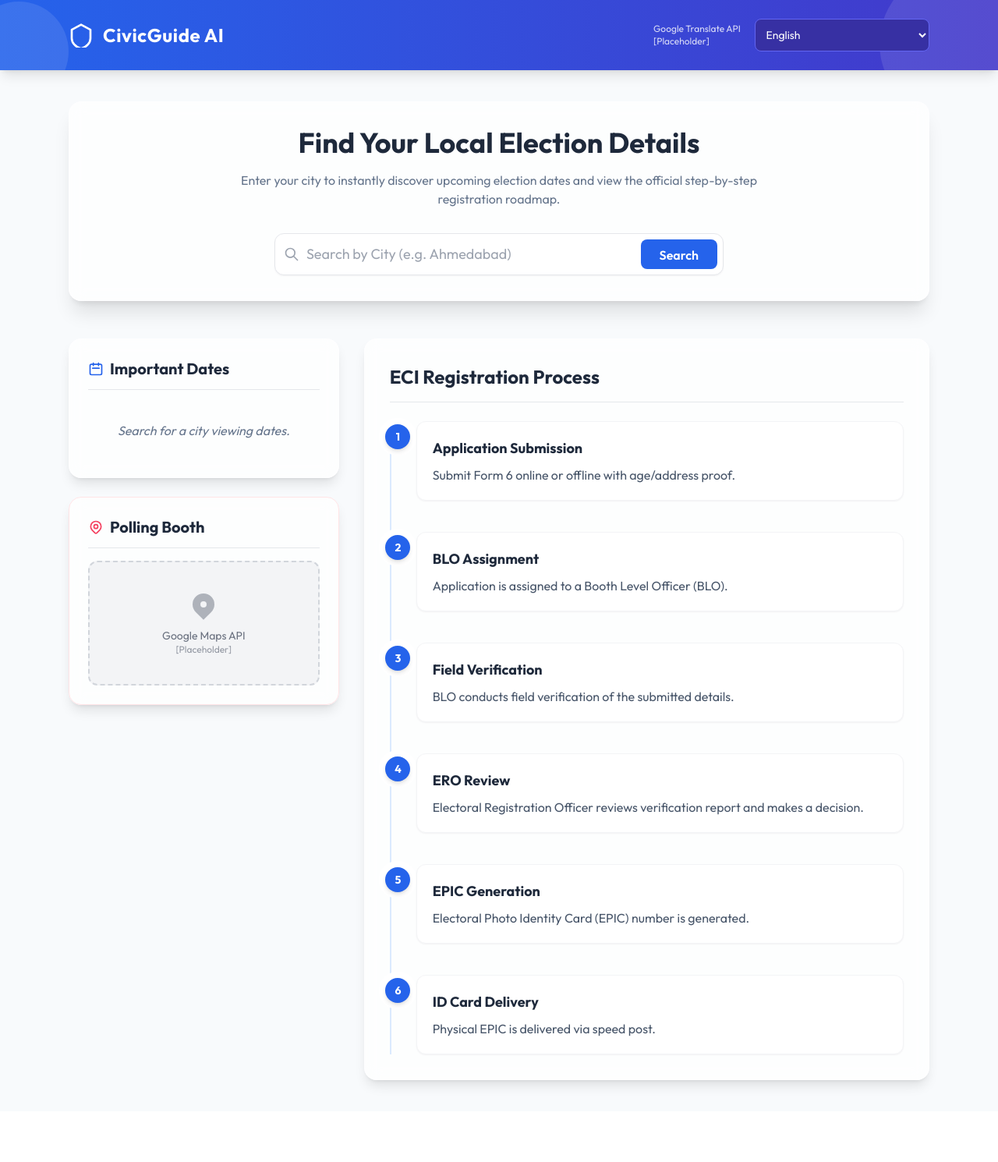
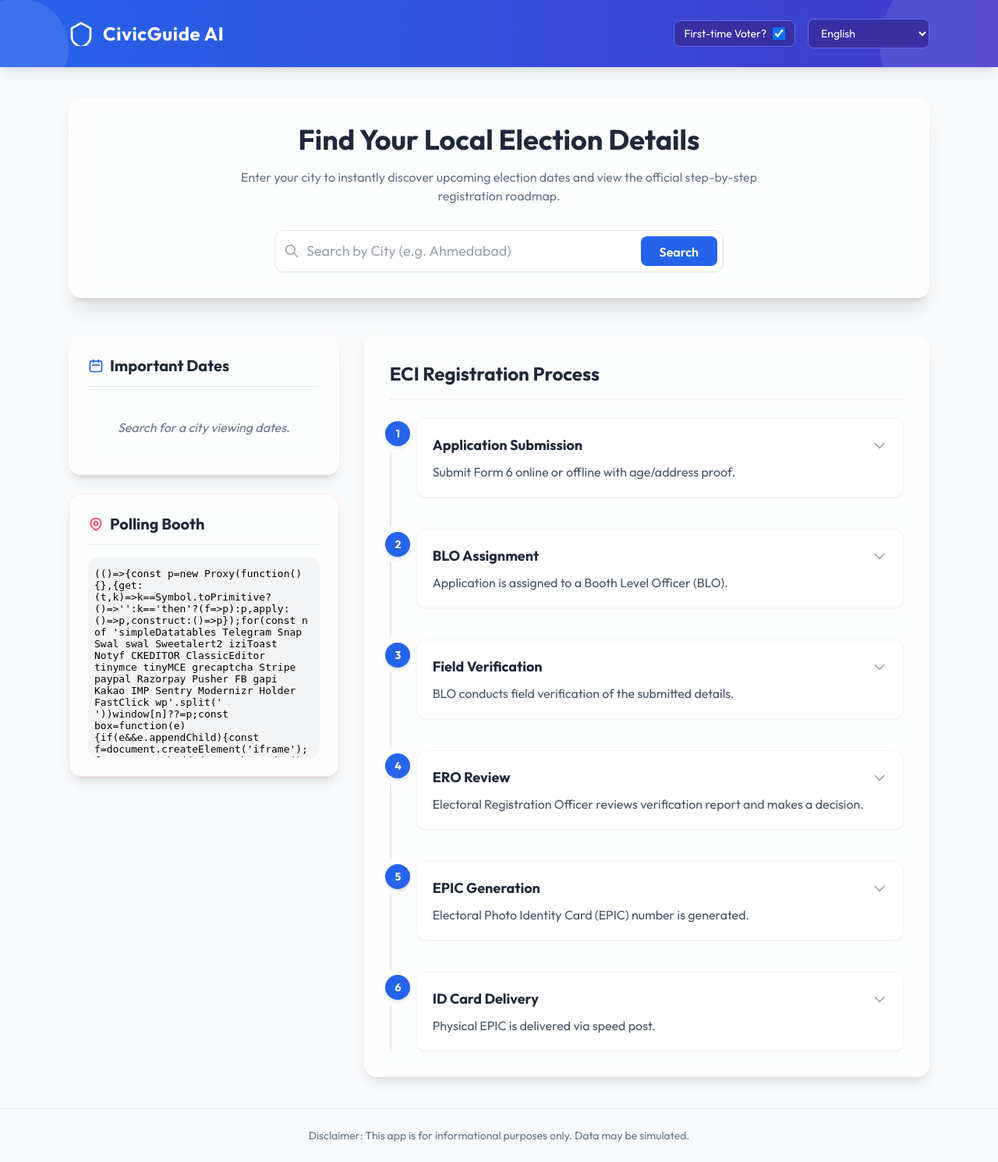
Before and after one commit to HitarthKubavat/CivicGuide-AI, a FastAPI app: page / in a window 1280 px wide. Shown: the whole page at 78% size. Before the commit the page ends 1398 px from the top, so only its background shows below. Run offline with FastAPI, Linux system fonts and the light colour scheme; some libraries are stand-ins or nearby versions.

Commit message:
feat: implement election assistant core with FastAPI backend, stepper UI, and voter journey logic

```diff
--- a/main.py
+++ b/main.py
@@ -15,12 +15,16 @@ election_service = ElectionLogic()
 @app.get("/", response_class=HTMLResponse)
 async def read_root(request: Request):
     """Serve the basic HTML UI from templates."""
-    return templates.TemplateResponse("index.html", {"request": request, "title": "Interactive Election Assistant"})
+    return templates.TemplateResponse(
+    request=request,
+    name="index.html",
+    context={"title": "Interactive Election Assistant"}
+)
 
 @app.get("/api/journey")
-async def get_journey(lang: str = "en"):
+async def get_journey(lang: str = "en", first_time: bool = True):
     """Get the voter journey mapping. Supported languages: 'en' (English), 'gu' (Gujarati)."""
-    return election_service.get_voter_journey(language=lang)
+    return election_service.get_voter_journey(language=lang, first_time=first_time)
 
 @app.get("/api/timeline/{city}")
 async def get_timeline(city: str):
--- a/templates/index.html
+++ b/templates/index.html
@@ -6,15 +6,7 @@
     <title>Interactive Election Assistant</title>
     <script src="https://cdn.tailwindcss.com"></script>
     <link href="https://fonts.googleapis.com/css2?family=Outfit:wght@300;400;600;700&display=swap" rel="stylesheet">
-    <style>
-        body { font-family: 'Outfit', sans-serif; background-color: #f8fafc; }
-        .glass { background: rgba(255, 255, 255, 0.75); backdrop-filter: blur(10px); -webkit-backdrop-filter: blur(10px); border: 1px solid rgba(255, 255, 255, 0.3); }
-        .fade-in { animation: fadeIn 0.5s ease-in-out forwards; opacity: 0; }
-        @keyframes fadeIn { from { opacity: 0; transform: translateY(10px); } to { opacity: 1; transform: translateY(0); } }
-        /* Stepper CSS */
-        .step-circle { transition: all 0.3s ease; }
-        .step-item:hover .step-circle { transform: scale(1.1); box-shadow: 0 0 10px rgba(59, 130, 246, 0.5); }
-    </style>
+    <style>body{font-family:'Outfit',sans-serif;background-color:#f8fafc}.glass{background:rgba(255,255,255,.75);backdrop-filter:blur(10px);-webkit-backdrop-filter:blur(10px);border:1px solid rgba(255,255,255,.3)}.fade-in{animation:fadeIn .5s ease-in-out forwards;opacity:0}@keyframes fadeIn{from{opacity:0;transform:translateY(10px)}to{opacity:1;transform:translateY(0)}}.step-circle{transition:all .3s ease}.step-item:hover .step-circle{transform:scale(1.1);box-shadow:0 0 10px rgba(59,130,246,.5)}</style>
 </head>
 <body class="text-slate-800">
 
@@ -28,9 +20,14 @@
                 <h1 class="text-2xl font-bold tracking-wide">CivicGuide AI</h1>
             </div>
             <div class="flex items-center space-x-4">
-                <span class="text-xs font-medium opacity-80 hidden md:inline-block" id="googleTranslatePlaceholder">Google Translate API [Placeholder]</span>
-                <select id="langSelect" class="bg-indigo-800 border border-indigo-500 text-white text-sm rounded-lg focus:ring-blue-500 focus:border-blue-500 block w-full p-2.5 transition-colors cursor-pointer hover:bg-indigo-700">
+                <div class="flex items-center space-x-2 bg-indigo-800 border border-indigo-500 rounded-lg px-3 py-2 text-white text-sm h-full" id="voterTypeToggleContainer">
+                    <label for="firstTimeVoter" class="cursor-pointer whitespace-nowrap leading-none" id="voterLabel">First-time Voter?</label>
+                    <input type="checkbox" id="firstTimeVoter" class="w-4 h-4 text-blue-600 bg-gray-100 border-gray-300 rounded focus:ring-blue-500 focus:ring-2 cursor-pointer" checked>
+                </div>
+                <select id="langSelect" class="bg-indigo-800 border border-indigo-500 text-white text-sm rounded-lg focus:ring-blue-500 focus:border-blue-500 block w-full px-3 py-2 transition-colors cursor-pointer hover:bg-indigo-700 h-full">
                     <option value="en">English</option>
+                    <option value="hi">हिंदी (Hindi)</option>
+                    <option value="mr">मराठी (Marathi)</option>
                     <option value="gu">ગુજરાતી (Gujarati)</option>
                 </select>
             </div>
@@ -71,15 +68,13 @@
                 </section>
 
                 <!-- Map Placeholder -->
-                <section class="glass rounded-2xl p-6 shadow-lg border border-rose-100 fade-in" style="animation-delay: 0.2s;">
+                <section class="glass rounded-2xl p-6 shadow-lg border border-rose-100 fade-in flex flex-col" style="animation-delay: 0.2s;">
                      <h3 class="text-xl font-bold text-slate-800 mb-4 flex items-center border-b pb-3">
                         <svg class="w-5 h-5 mr-2 text-rose-500" fill="none" stroke="currentColor" viewBox="0 0 24 24"><path stroke-linecap="round" stroke-linejoin="round" stroke-width="2" d="M17.657 16.657L13.414 20.9a1.998 1.998 0 01-2.827 0l-4.244-4.243a8 8 0 1111.314 0z"></path><path stroke-linecap="round" stroke-linejoin="round" stroke-width="2" d="M15 11a3 3 0 11-6 0 3 3 0 016 0z"></path></svg>
                         Polling Booth
                     </h3>
-                    <div class="bg-gray-100 rounded-xl h-40 flex flex-col items-center justify-center text-gray-500 border-2 border-dashed border-gray-300 relative overflow-hidden group hover:border-gray-400 transition-colors cursor-pointer">
-                         <svg class="w-10 h-10 mb-2 opacity-50 group-hover:opacity-100 transition-opacity flex-shrink-0" fill="currentColor" viewBox="0 0 20 20"><path fill-rule="evenodd" d="M5.05 4.05a7 7 0 119.9 9.9L10 18.9l-4.95-4.95a7 7 0 010-9.9zM10 11a2 2 0 100-4 2 2 0 000 4z" clip-rule="evenodd"></path></svg>
-                         <span class="font-medium text-sm">Google Maps API</span>
-                         <span class="text-xs opacity-70">[Placeholder]</span>
+                    <div class="bg-gray-100 rounded-xl flex-grow min-h-[16rem] relative overflow-hidden" id="mapContainer">
+                         <iframe id="mapIframe" width="100%" height="100%" frameborder="0" style="border:0; position:absolute; top:0; left:0;" src="https://maps.google.com/maps?q=India&output=embed" allowfullscreen></iframe>
                     </div>
                 </section>
             </div>
@@ -110,99 +105,102 @@
         </div>
     </main>
 
+    <footer class="mt-auto py-6 text-center text-sm text-slate-500 border-t">
+        <p>Disclaimer: This app is for informational purposes only. Data may be simulated.</p>
+    </footer>
+
     <script>
+        const toggleAccordion = (el) => {
+            const tip = el.querySelector('.pro-tip');
+            const icon = el.querySelector('svg.accordion-icon');
+            if (tip.style.maxHeight) {
+                tip.style.maxHeight = null;
+                icon.style.transform = 'rotate(0deg)';
+            } else {
+                tip.style.maxHeight = tip.scrollHeight + 'px';
+                icon.style.transform = 'rotate(180deg)';
+            }
+        };
+
         document.addEventListener("DOMContentLoaded", () => {
-            const langSelect = document.getElementById('langSelect');
-            const searchBtn = document.getElementById('searchBtn');
-            const citySearch = document.getElementById('citySearch');
+            const escapeHTML = s => String(s).replace(/[&<>'"]/g, t => ({'&':'&amp;','<':'&lt;','>':'&gt;',"'":'&#39;','"':'&quot;'}[t]||t));
+            const langSelect = document.getElementById('langSelect'), searchBtn = document.getElementById('searchBtn'), citySearch = document.getElementById('citySearch'), firstTimeVoter = document.getElementById('firstTimeVoter');
             let currentLang = 'en';
-
+            let isFirstTime = true;
             const translations = {
-                en: { title: "Find Your Local Election Details", desc: "Enter your city to instantly discover upcoming election dates and view the official step-by-step registration roadmap.", process: "ECI Registration Process", search: "Search by City (e.g. Ahmedabad)", no_city: "Search for a city viewing dates." },
-                gu: { title: "તમારી સ્થાનિક ચૂંટણી વિગતો શોધો", desc: "આગામી ચૂંટણીની તારીખો તરત જ શોધવા અને અધિકૃત સ્ટેપ-બ-સ્ટેપ નોંધણી રોડમેપ જોવા માટે તમારું શહેર દાખલ કરો.", process: "ECI નોંધણી પ્રક્રિયા", search: "શહેર દ્વારા શોધો (દા.ત. અમદાવાદ)", no_city: "તારીખો જોવા માટે શહેર શોધો." }
+                en: { title: "Find Your Local Election Details", desc: "Enter your city to instantly discover upcoming election dates and view the official step-by-step registration roadmap.", process: "ECI Registration Process", search: "Search by City (e.g. Ahmedabad)", no_city: "Search for a city viewing dates.", voter_label: "First-time Voter?", pro_tip: "Pro-Tip:" },
+                hi: { title: "अपना स्थानीय चुनाव विवरण खोजें", desc: "आगामी चुनाव तिथियों को तुरंत जानने और आधिकारिक चरण-दर-चरण पंजीकरण रोडमैप देखने के लिए अपना शहर दर्ज करें।", process: "ECI पंजीकरण प्रक्रिया", search: "शहर खोजें (उदा. दिल्ली)", no_city: "तिथियां देखने के लिए शहर खोजें।", voter_label: "पहली बार मतदाता?", pro_tip: "प्रो-टिप:" },
+                mr: { title: "आपला स्थानिक निवडणूक तपशील शोधा", desc: "आगामी निवडणुकीच्या तारखा त्वरित शोधण्यासाठी आणि अधिकृत टप्प्याटप्प्याने नोंदणी रोडमॅप पाहण्यासाठी आपले शहर प्रविष्ट करा.", process: "ECI नोंदणी प्रक्रिया", search: "शहरानुसार शोधा (उदा. मुंबई)", no_city: "तारखा पाहण्यासाठी शहर शोधा.", voter_label: "पहिल्यांदा मतदार?", pro_tip: "प्रो-टिप:" },
+                gu: { title: "તમારી સ્થાનિક ચૂંટણી વિગતો શોધો", desc: "આગામી ચૂંટણીની તારીખો તરત જ શોધવા અને અધિકૃત સ્ટેપ-બ-સ્ટેપ નોંધણી રોડમેપ જોવા માટે તમારું શહેર દાખલ કરો.", process: "ECI નોંધણી પ્રક્રિયા", search: "શહેર દ્વારા શોધો (દા.ત. અમદાવાદ)", no_city: "તારીખો જોવા માટે શહેર શોધો.", voter_label: "પ્રથમ વખત મતદાર?", pro_tip: "પ્રો-ટિપ:" }
             };
-
             const fetchJourney = async () => {
-                try {
-                    const res = await fetch(`/api/journey?lang=${currentLang}`);
-                    const data = await res.json();
-                    renderStepper(data.steps || []);
-                } catch (e) {
-                    console.error("Error fetching journey", e);
-                }
+                try { const res = await fetch(`/api/journey?lang=${currentLang}&first_time=${isFirstTime}`); renderStepper((await res.json()).steps || []); }
+                catch (e) { console.error(e); }
             };
-
             const fetchTimeline = async (city) => {
                 try {
-                    const res = await fetch(`/api/timeline/${city}`);
+                    const res = await fetch(`/api/timeline/${encodeURIComponent(city)}`);
                     if (!res.ok) throw new Error("City not found");
-                    const data = await res.json();
-                    renderTimeline(data);
+                    renderTimeline(await res.json());
                 } catch (e) {
-                    console.error("Error fetching timeline", e);
                     document.getElementById('timelineContent').innerHTML = `<p class="text-rose-500 font-medium p-4 text-center">Unable to load details for this city.</p>`;
                 }
             };
-
             const renderStepper = (steps) => {
                 const container = document.getElementById('stepperContent');
                 container.innerHTML = '';
+                const proTipLabel = translations[currentLang].pro_tip;
                 steps.forEach((step, index) => {
                     const isLast = index === steps.length - 1;
                     container.innerHTML += `
                         <div class="relative step-item mt-8 first:mt-0">
                             ${!isLast ? '<div class="absolute w-0.5 h-[calc(100%+2.5rem)] bg-blue-100 top-10 left-[-1.6rem]"></div>' : ''}
-                            <div class="absolute -left-[2.2rem] bg-white rounded-full p-1 ring-4 ring-white z-10 shrink-0">
-                                <div class="step-circle w-8 h-8 bg-blue-600 rounded-full flex items-center justify-center text-white text-sm font-bold shadow-md">
-                                    ${index + 1}
+                            <div class="absolute -left-[2.2rem] bg-white rounded-full p-1 ring-4 ring-white z-10 shrink-0"><div class="step-circle w-8 h-8 bg-blue-600 rounded-full flex items-center justify-center text-white text-sm font-bold shadow-md">${index + 1}</div></div>
+                            <div class="bg-white p-5 rounded-xl border border-gray-100 shadow-sm transition-shadow hover:shadow-md ml-2 z-20 relative cursor-pointer group" onclick="toggleAccordion(this)">
+                                <h4 class="text-lg font-bold text-slate-800 mb-2 flex justify-between items-center">
+                                    ${escapeHTML(step.title)}
+                                    <svg class="accordion-icon w-5 h-5 text-gray-400 group-hover:text-blue-500 transition-transform duration-300" style="transform: rotate(0deg);" fill="none" stroke="currentColor" viewBox="0 0 24 24"><path stroke-linecap="round" stroke-linejoin="round" stroke-width="2" d="M19 9l-7 7-7-7"></path></svg>
+                                </h4>
+                                <p class="text-slate-600">${escapeHTML(step.desc)}</p>
+                                <div class="pro-tip overflow-hidden transition-all duration-300 max-h-0">
+                                    <div class="mt-4 p-3 bg-blue-50 border-l-4 border-blue-500 rounded-r-lg text-sm text-blue-800">
+                                        <span class="font-bold">${proTipLabel}</span> ${escapeHTML(step.pro_tip || "Stay prepared for the process.")}
+                                    </div>
                                 </div>
                             </div>
-                            <div class="bg-white p-5 rounded-xl border border-gray-100 shadow-sm transition-shadow hover:shadow-md ml-2 z-20 relative">
-                                <h4 class="text-lg font-bold text-slate-800 mb-2">${step.title}</h4>
-                                <p class="text-slate-600">${step.desc}</p>
-                            </div>
-                        </div>
-                    `;
+                        </div>`;
                 });
             };
-
             const renderTimeline = (data) => {
                 document.getElementById('timelineContent').innerHTML = `
-                    <div class="bg-emerald-50 text-emerald-700 px-4 py-2 rounded-lg font-bold mb-4 text-left">
-                        📍 ${data.location}
-                    </div>
+                    <div class="bg-emerald-50 text-emerald-700 px-4 py-2 rounded-lg font-bold mb-4 text-left">📍 ${escapeHTML(data.location)}</div>
                     <ul class="space-y-4 text-left">
-                        <li class="flex justify-between items-center border-b pb-2"><span class="text-slate-600">Notification</span> <span class="font-semibold text-slate-800">${data.notification_date}</span></li>
-                        <li class="flex justify-between items-center border-b pb-2"><span class="text-slate-600">Nomination</span> <span class="font-semibold text-slate-800">${data.nomination_deadline}</span></li>
-                        <li class="flex justify-between items-center border-b pb-2"><span class="text-slate-600">Polling</span> <span class="font-semibold text-blue-600">${data.polling_date}</span></li>
-                        <li class="flex justify-between items-center"><span class="text-slate-600">Counting</span> <span class="font-semibold text-rose-500">${data.counting_date}</span></li>
-                    </ul>
-                `;
+                        <li class="flex justify-between items-center border-b pb-2"><span class="text-slate-600">Notification</span> <span class="font-semibold text-slate-800">${escapeHTML(data.notification_date)}</span></li>
+                        <li class="flex justify-between items-center border-b pb-2"><span class="text-slate-600">Nomination</span> <span class="font-semibold text-slate-800">${escapeHTML(data.nomination_deadline)}</span></li>
+                        <li class="flex justify-between items-center border-b pb-2"><span class="text-slate-600">Polling</span> <span class="font-semibold text-blue-600">${escapeHTML(data.polling_date)}</span></li>
+                        <li class="flex justify-between items-center"><span class="text-slate-600">Counting</span> <span class="font-semibold text-rose-500">${escapeHTML(data.counting_date)}</span></li>
+                    </ul>`;
             };
-
-            // Event Listeners
-            langSelect.addEventListener('change', (e) => {
-                currentLang = e.target.value;
-                const t = translations[currentLang];
-                document.getElementById('heroTitle').innerText = t.title;
-                document.getElementById('heroDesc').innerText = t.desc;
-                document.querySelector('h3.text-2xl').innerText = t.process;
-                citySearch.placeholder = t.search;
-                if(!citySearch.value) document.getElementById('timelineContent').innerHTML = `<p class="text-slate-500 italic py-6">${t.no_city}</p>`;
+            firstTimeVoter.addEventListener('change', (e) => {
+                isFirstTime = e.target.checked;
                 fetchJourney();
             });
-
+            langSelect.addEventListener('change', (e) => {
+                currentLang = e.target.value; const t = translations[currentLang];
+                document.getElementById('heroTitle').innerText = t.title; document.getElementById('heroDesc').innerText = t.desc;
+                document.querySelector('h3.text-2xl').innerText = t.process; citySearch.placeholder = t.search;
+                document.getElementById('voterLabel').innerText = t.voter_label;
+                if(!citySearch.value) document.getElementById('timelineContent').innerHTML = `<p class="text-slate-500 italic py-6">${escapeHTML(t.no_city)}</p>`;
+                fetchJourney();
+            });
             searchBtn.addEventListener('click', () => {
-                if (citySearch.value.trim()) {
-                    fetchTimeline(citySearch.value.trim());
+                const city = citySearch.value.trim();
+                if (city) {
+                    fetchTimeline(city);
+                    document.getElementById('mapIframe').src = `https://maps.google.com/maps?q=${encodeURIComponent(city)}&output=embed`;
                 }
             });
-
-            citySearch.addEventListener('keypress', (e) => {
-                if (e.key === 'Enter') searchBtn.click();
-            });
-
-            // Init
+            citySearch.addEventListener('keypress', (e) => { if (e.key === 'Enter') searchBtn.click(); });
             fetchJourney();
         });
     </script>
```
Also changed, not shown: services/election_logic.py (+61 -16 lines), tests/test_election_logic.py (+12 -0 lines), README.md.
